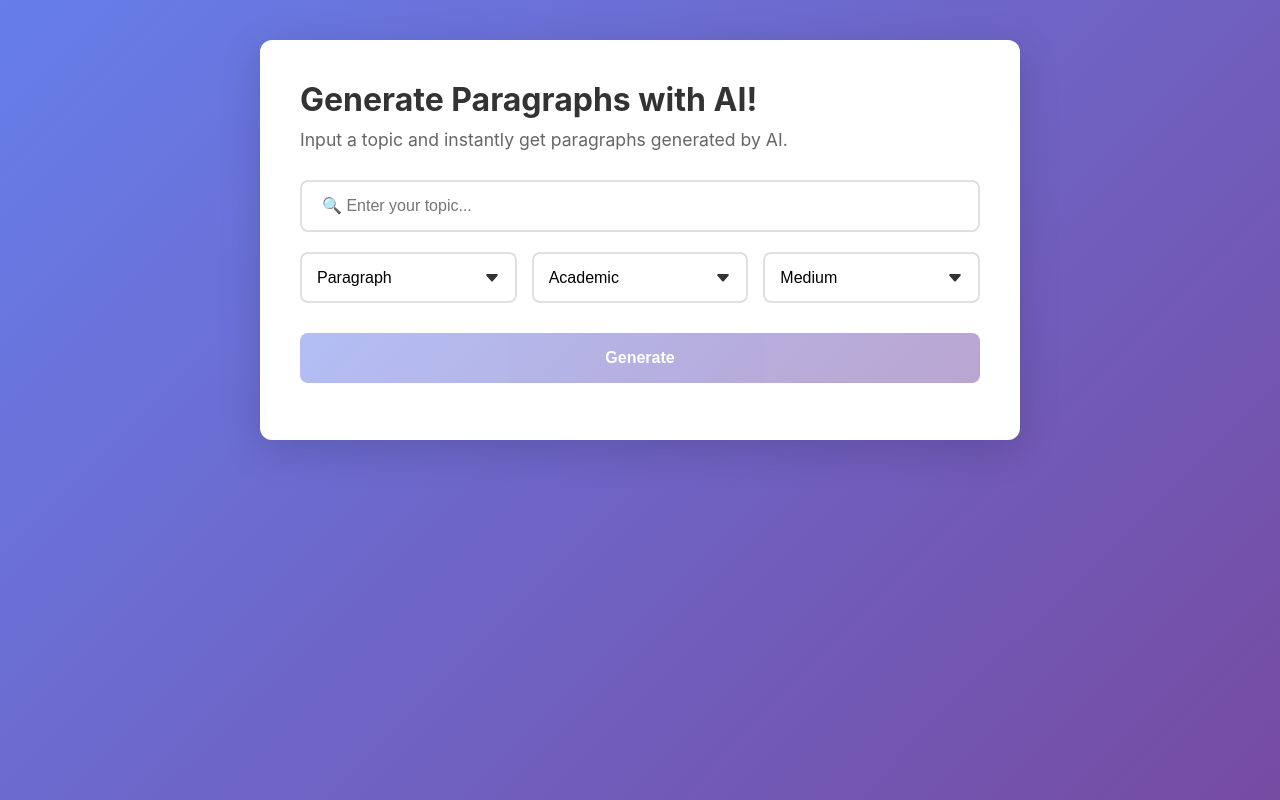
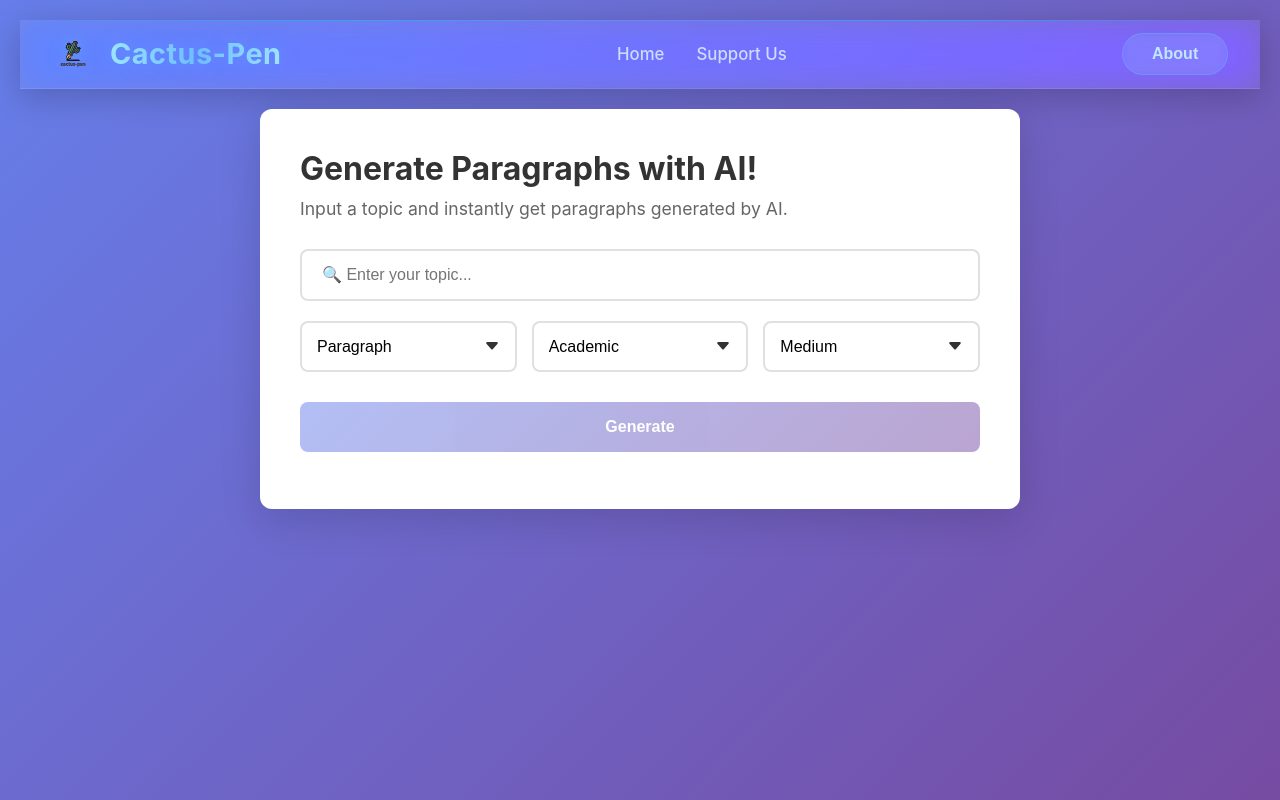
Before and after one commit to noman-hossen/cactus-pen, a Vue app in the folder frontend/: page / in a window 1280 px wide. Built offline with nearby package versions, Linux system fonts and the light colour scheme.

Commit message:
ui v4:addded navbar

```diff
--- a/frontend/src/App.vue
+++ b/frontend/src/App.vue
@@ -1,5 +1,7 @@
 <template>
+  <AppHeader />
   <div class="app-container">
+
     <div class="generator-wireframe">
       <GeneratorHeader />
 
@@ -16,6 +18,7 @@
 </template>
 
 <script setup>
+import AppHeader from './components/AppHeader.vue'
 import GeneratorHeader from './components/GeneratorHeader.vue'
 import TopicInput from './components/TopicInput.vue'
 import OptionsDropdowns from './components/OptionsDropdowns.vue'
--- a/frontend/src/components/AppHeader.vue
+++ b/frontend/src/components/AppHeader.vue
@@ -1,26 +1,197 @@
 <template>
-  <header class="app-header">
-    <h1>🌵 CactusPen</h1>
-    <p class="tagline">AI-Powered Writing Assistant</p>
-  </header>
+  <nav class="navbar">
+    <div class="logo-container">
+      <!-- If your SVG is an image, keep as is. If it's inline SVG, update accordingly -->
+      <img src="../assets/cactus-pen-logo.svg" alt="Cactus Pen Logo" class="logo-svg">
+      <span class="app-title">Cactus-Pen</span>
+    </div>
+
+    <!-- nav links -->
+    <ul class="nav-links">
+      <li><a href="#" class="nav-link">Home</a></li>
+      <li><a href="#" class="nav-link">Support Us</a></li>
+    </ul>
+
+    <!-- CTA Button -->
+    <button class="cta-button">About</button>
+  </nav>
 </template>
 
+<script>
+export default {
+  name: 'NavBar'
+}
+</script>
+
 <style scoped>
-.app-header {
-  text-align: center;
-  padding: 2rem 1rem;
-  background: linear-gradient(135deg, #667eea 0%, #764ba2 100%);
-  color: white;
+/* Add base styles for the page if not already set in parent */
+:deep(body) {
+  background: linear-gradient(135deg, #0c0c2e 0%, #1a1a3e 50%, #0f0f2c 100%);
+  margin: 0;
+  min-height: 100vh;
 }
 
-.app-header h1 {
-  font-size: 2.5rem;
-  margin-bottom: 0.5rem;
-  font-weight: 700;
+.navbar {
+  background: rgba(255, 255, 255, 0.08);
+  backdrop-filter: blur(15px) saturate(180%);
+  -webkit-backdrop-filter: blur(15px) saturate(180%);
+  border-bottom: 1px solid rgba(255, 255, 255, 0.1);
+  padding: 0.8rem 2rem;
+  display: flex;
+  align-items: center;
+  justify-content: space-between;
+  position: relative;
+  box-shadow: 0 8px 32px rgba(0, 0, 0, 0.2);
 }
 
-.tagline {
-  font-size: 1.2rem;
-  opacity: 0.9;
+/* Liquid glass effect with gradient border */
+.navbar::before {
+  content: '';
+  position: absolute;
+  top: 0;
+  left: 0;
+  right: 0;
+  height: 1px;
+  background: linear-gradient(90deg,
+    transparent,
+    rgba(0, 200, 255, 0.5),
+    rgba(100, 150, 255, 0.5),
+    rgba(0, 200, 255, 0.5),
+    transparent
+  );
+}
+
+/* Logo container */
+.logo-container {
+  display: flex;
+  align-items: center;
+  justify-content: space-between ;
+  gap: 1rem;
+}
+
+/* SVG Logo styling - updated for img tag */
+.logo-svg {
+  width: 42px;
+  height: 42px;
+  filter: drop-shadow(0 0 8px rgba(100, 200, 255, 0.4));
+  transition: all 0.3s ease;
+}
+
+/* If you want hover effects on the logo image */
+.logo-svg:hover {
+  filter: drop-shadow(0 0 12px rgba(100, 200, 255, 0.6));
+  transform: scale(1.05);
+}
+
+.app-title {
+  font-size: 1.8rem;
+  font-weight: 700;
+  background: linear-gradient(90deg, #a0e7ff, #70c0ff, #a0e7ff);
+  -webkit-background-clip: text;
+  background-clip: text;
+  color: transparent;
+  text-shadow: 0 0 20px rgba(100, 200, 255, 0.3);
+  letter-spacing: 0.5px;
+}
+
+/* Navigation links */
+.nav-links {
+  display: flex;
+  list-style: none;
+  gap: 2rem;
+  margin: 0 2rem;
+  padding: 0;
+}
+
+.nav-link {
+  color: rgba(220, 240, 255, 0.85);
+  text-decoration: none;
+  font-weight: 500;
+  font-size: 1.05rem;
+  padding:  0;
+  position: relative;
+  transition: all 0.3s ease;
+}
+
+.nav-link::after {
+  content: '';
+  position: absolute;
+  bottom: 0;
+  left: 0;
+  width: 0;
+  height: 2px;
+  background: linear-gradient(90deg, #70c0ff, #a0e7ff);
+  transition: width 0.4s cubic-bezier(0.175, 0.885, 0.32, 1.275);
+  border-radius: 2px;
+}
+
+.nav-link:hover {
+  color: #ffffff;
+  text-shadow: 0 0 10px rgba(100, 200, 255, 0.5);
+}
+
+.nav-link:hover::after {
+  width: 100%;
+}
+
+/* CTA Button */
+.cta-button {
+  background: rgba(100, 180, 255, 0.15);
+  border: 1px solid rgba(100, 200, 255, 0.3);
+  color: #c2e6ff;
+  padding: 0.7rem 1.8rem;
+  border-radius: 50px;
+  font-weight: 600;
+  font-size: 1rem;
+  cursor: pointer;
+  transition: all 0.4s ease;
+  backdrop-filter: blur(5px);
+  position: relative;
+  overflow: hidden;
+  z-index: 1;
+}
+
+.cta-button::before {
+  content: '';
+  position: absolute;
+  top: 0;
+  left: -100%;
+  width: 100%;
+  height: 100%;
+  background: linear-gradient(90deg, transparent, rgba(100, 200, 255, 0.2), transparent);
+  transition: left 0.7s ease;
+  z-index: -1;
+}
+
+.cta-button:hover {
+  background: rgba(100, 180, 255, 0.25);
+  border-color: rgba(100, 200, 255, 0.6);
+  color: #ffffff;
+  box-shadow: 0 0 20px rgba(100, 200, 255, 0.3);
+  transform: translateY(-2px);
+}
+
+.cta-button:hover::before {
+  left: 100%;
+}
+
+/* Mobile responsiveness */
+@media (max-width: 768px) {
+  .navbar {
+    padding: 0.8rem 1rem;
+    flex-wrap: wrap;
+  }
+
+  .nav-links {
+    order: 3;
+    width: 100%;
+    justify-content: center;
+    margin: 1rem 0 0;
+    gap: 1.5rem;
+  }
+
+  .app-title {
+    font-size: 1.5rem;
+  }
 }
 </style>
```
Also changed, not shown: frontend/src/assets/cactus-pen-logo.svg (added).
